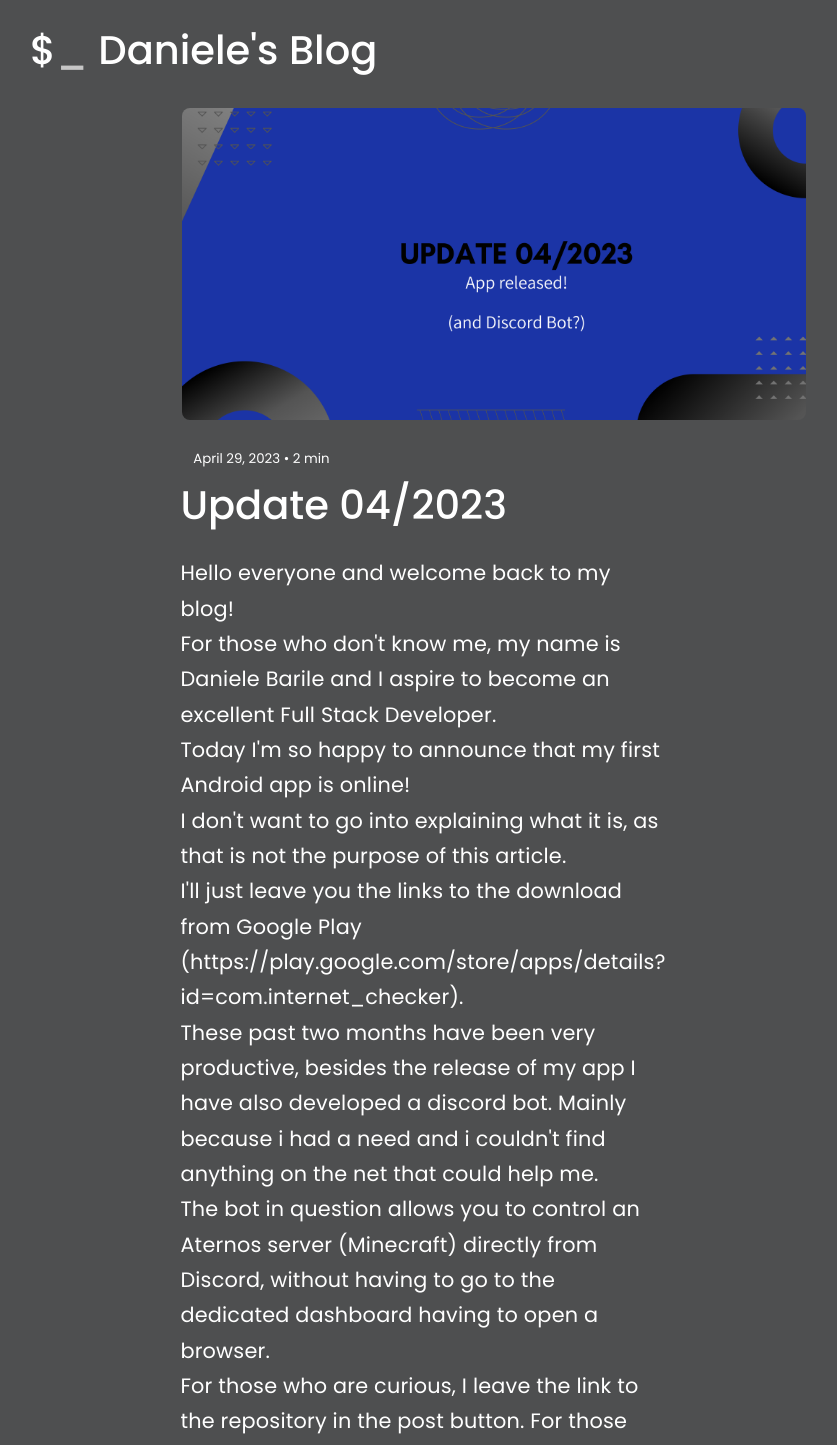
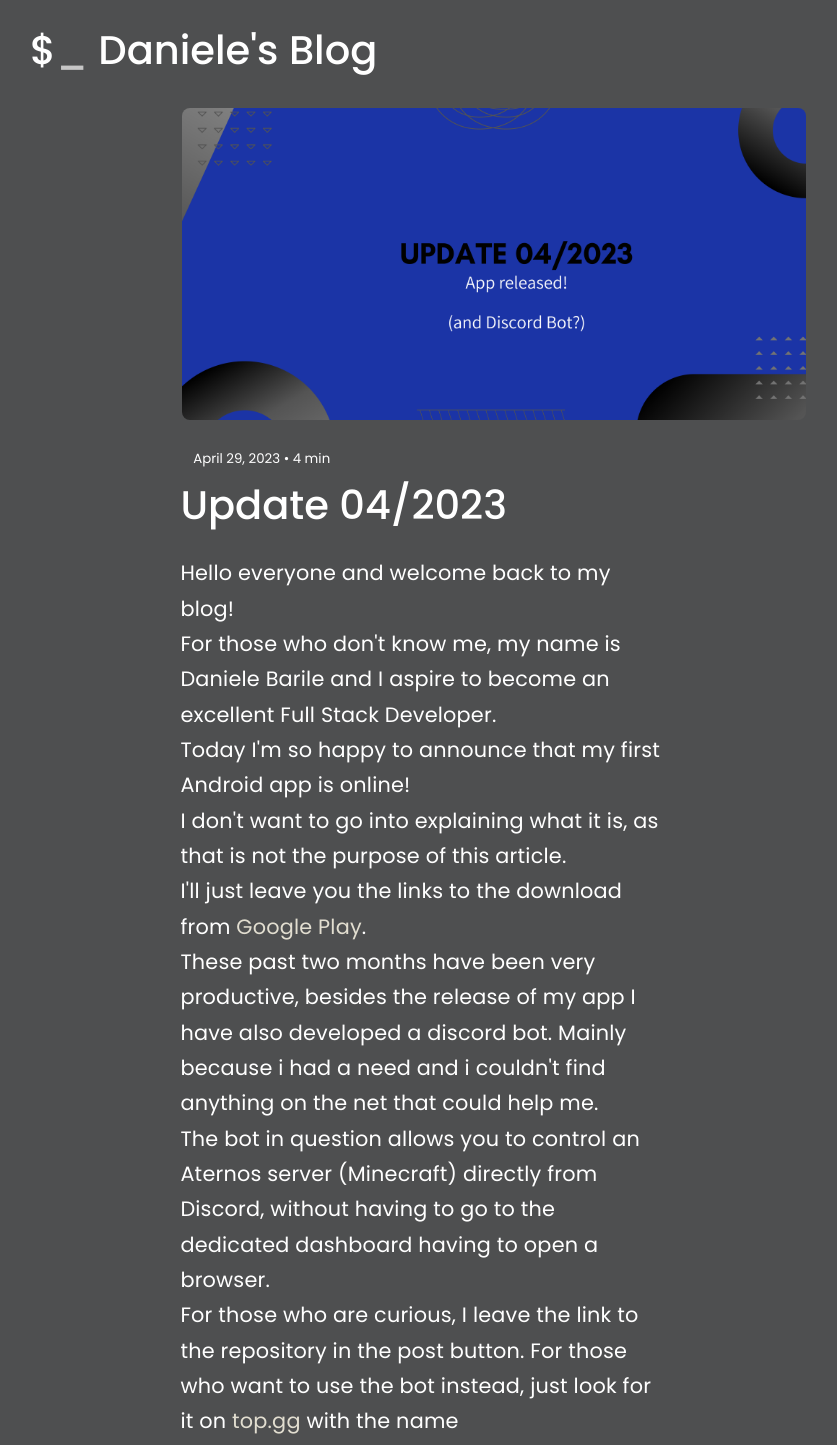
Before and after one commit to Ho3pLi/MyPlace, a React (Create React App) app: page /Blog/Update042023 in a window 1280 px wide. Shown: the top 1445 px of the page, without its empty margins (146-983 px from the left). Built offline with nearby package versions, Linux system fonts and the light colour scheme.

Commit message:
Minor fix

```diff
--- a/package.json
+++ b/package.json
@@ -11,7 +11,7 @@
     "react": "^18.2.0",
     "react-icons": "^4.4.0",
     "react-router-dom": "^6.3.0",
-    "react-scripts": "5.0.1",
+    "react-scripts": "^5.0.1",
     "react-switch": "^7.0.0",
     "web-vitals": "^2.1.4"
   },
--- a/src/components/blog/Data.jsx
+++ b/src/components/blog/Data.jsx
@@ -2,9 +2,17 @@ import React from "react"
 import POST1 from "../../assets/MyFirstPostBn.png"
 import POST2 from "../../assets/MySecondPostBn.png"
 import POST3 from "../../assets/MyThirdPostBn.png"
+import POST4 from "../../assets/MyFourthPostBn.png"
 
 const Data = [
 
+  {
+    id: 4,
+    image: POST4,
+    title: "Update 04/2023",
+    github: "https://github.com/Ho3pLi/AternosDiscordBot",
+    read: "/Blog/Update042023"
+  },
   {
     id: 3,
     image: POST3,
--- a/src/components/post/Post_3.jsx
+++ b/src/components/post/Post_3.jsx
@@ -81,7 +81,7 @@ const Post_3 = () => {
 
       <a href="/Blog/HotShare" onClick={() => {navigate("/Blog/HotShare")}} className="post__link-previous">← Previous</a>
 
-      <a href="/notfound" onClick={() => {navigate("/notfound")}} className="post__link-next">Next →</a>
+      <a href="/Blog/Update042023" onClick={() => {navigate("/Blog/Update042023")}} className="post__link-next">Next →</a>
 
       </div>
 
--- a/src/components/post/Post_4.jsx
+++ b/src/components/post/Post_4.jsx
@@ -22,7 +22,7 @@ const Post_4 = () => {
 
       <div className="post__header">
 
-      <small>April 29, 2023 • 2 min{/* TO-DO: devo mettere il coso del caffè */}</small>
+      <small>April 29, 2023 • 4 min{/* TO-DO: devo mettere il coso del caffè */}</small>
       <h2>Update 04/2023</h2>
 
       </div>
@@ -45,7 +45,7 @@ const Post_4 = () => {
 
             <br />
 
-            I'll just leave you the links to the download from Google Play (https://play.google.com/store/apps/details?id=com.internet_checker).
+            I'll just leave you the links to the download from <a href="https://play.google.com/store/apps/details?id=com.internet_checker" target="_blank">Google Play</a>.
 
             <br />
 
@@ -57,7 +57,7 @@ const Post_4 = () => {
 
             <br />
 
-            For those who are curious, I leave the link to the repository in the post button. For those who want to use the bot instead, just look for it on top.gg with the name "AternoServerController".
+            For those who are curious, I leave the link to the repository in the post button. For those who want to use the bot instead, just look for it on <a href="https://top.gg" target="_blank">top.gg</a> with the name "AternoServerController".
 
             <br />
 
```
Also changed, not shown: 1 other file (tests, documents, lock files or other folders).
